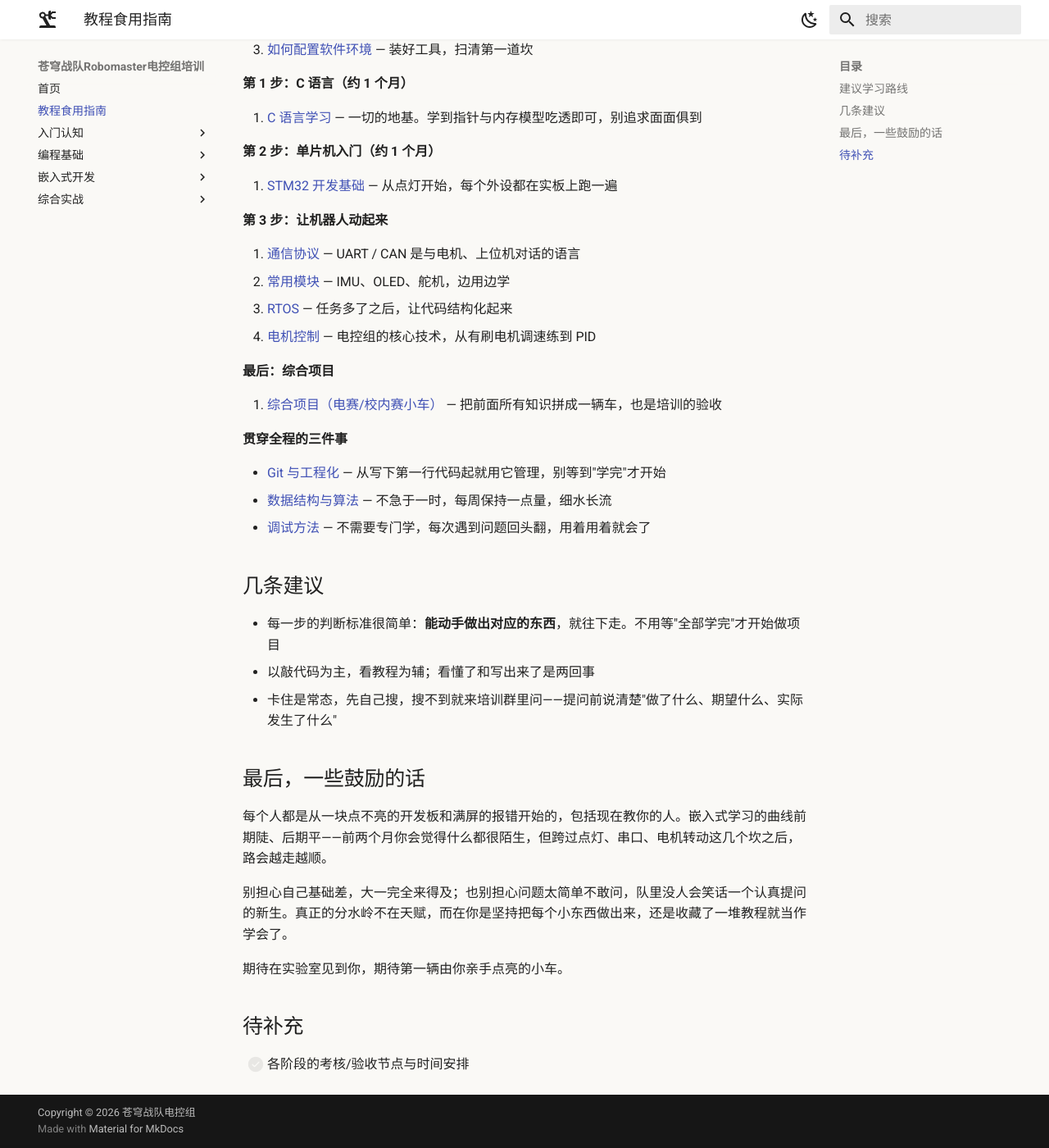
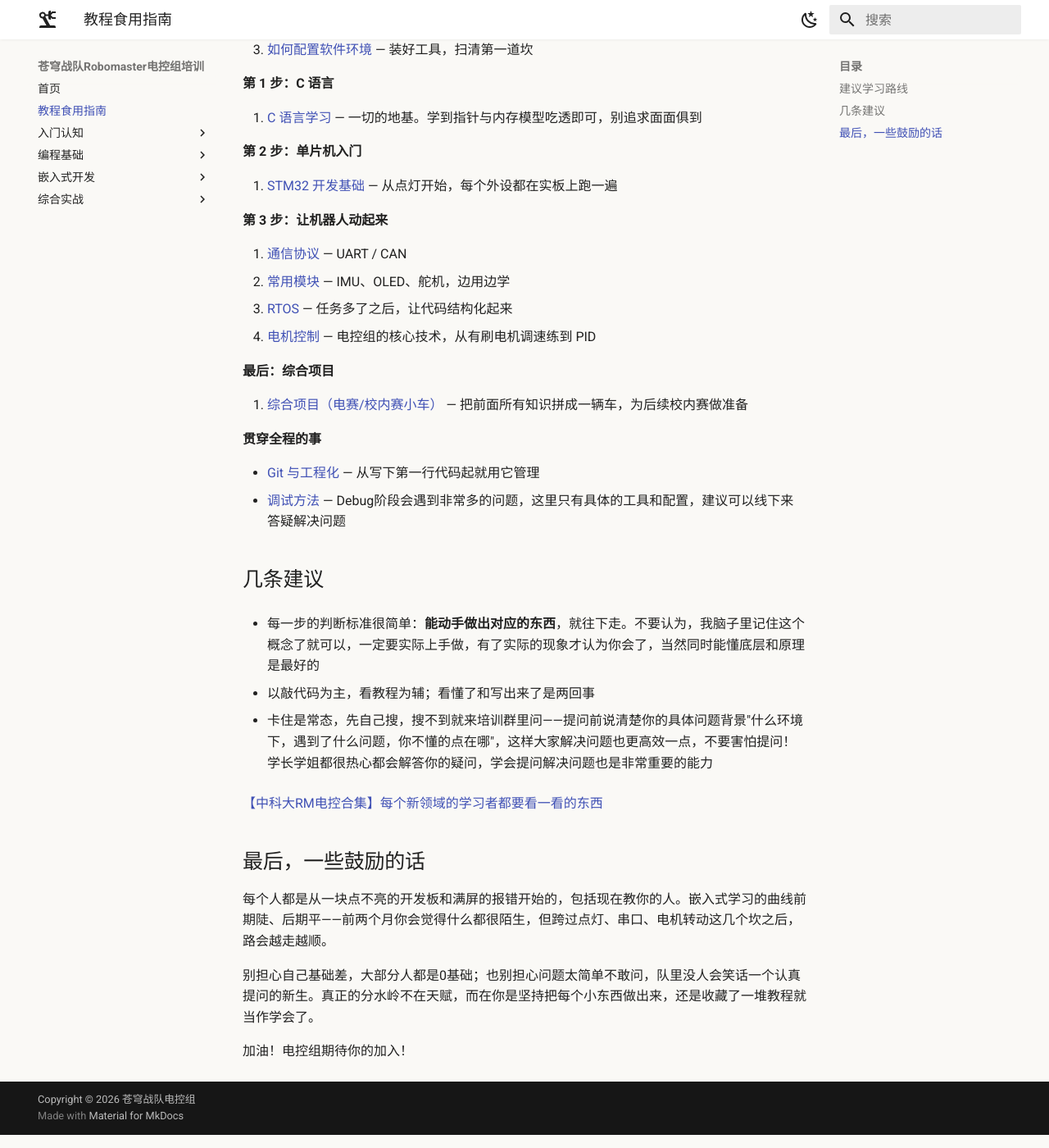
Before and after one commit to Xiaofxx/rm-ec-training, an MkDocs documentation site: the page built from docs/guide.md, in a window 1280 px wide and 1400 px high, scrolled down 383 px. Shown: the whole window at 82% size. Built offline with MkDocs 1.6.1 and Material for MkDocs 9.7.7, drawn with Linux system fonts in a browser that asks for light colours; some of the changed text lies outside the part shown.

Commit message:
content: 调整教程食用指南措辞与学习路线，补充中科大RM视频资源

```diff
--- a/docs/guide.md
+++ b/docs/guide.md
@@ -4,51 +4,50 @@
 
 ## 建议学习路线
 
-**第 0 步：开荒（第 1 周）**
+**第 0 步：开荒**
 
-1. [比赛与电控组简介](about.md) — 知道自己在为什么而学
+1. [比赛与电控组简介](about.md) — 了解比赛以及技术定位
 2. [如何寻找资源](resources.md) — 学会自己找资料，这是受用最久的一课
 3. [如何配置软件环境](env-setup.md) — 装好工具，扫清第一道坎
 
-**第 1 步：C 语言（约 1 个月）**
+**第 1 步：C 语言**
 
 4. [C 语言学习](c-lang.md) — 一切的地基。学到指针与内存模型吃透即可，别追求面面俱到
 
-**第 2 步：单片机入门（约 1 个月）**
+**第 2 步：单片机入门**
 
 5. [STM32 开发基础](stm32.md) — 从点灯开始，每个外设都在实板上跑一遍
 
 **第 3 步：让机器人动起来**
 
-6. [通信协议](comm.md) — UART / CAN 是与电机、上位机对话的语言
+6. [通信协议](comm.md) — UART / CAN
 7. [常用模块](modules.md) — IMU、OLED、舵机，边用边学
 8. [RTOS](rtos.md) — 任务多了之后，让代码结构化起来
 9. [电机控制](motor.md) — 电控组的核心技术，从有刷电机调速练到 PID
 
 **最后：综合项目**
 
-10. [综合项目（电赛/校内赛小车）](project.md) — 把前面所有知识拼成一辆车，也是培训的验收
+10. [综合项目（电赛/校内赛小车）](project.md) — 把前面所有知识拼成一辆车，为后续校内赛做准备
 
-**贯穿全程的三件事**
+**贯穿全程的事**
 
-- [Git 与工程化](git.md) — 从写下第一行代码起就用它管理，别等到"学完"才开始
-- [数据结构与算法](dsa.md) — 不急于一时，每周保持一点量，细水长流
-- [调试方法](debugging.md) — 不需要专门学，每次遇到问题回头翻，用着用着就会了
+- [Git 与工程化](git.md) — 从写下第一行代码起就用它管理
+- [调试方法](debugging.md) — Debug阶段会遇到非常多的问题，这里只有具体的工具和配置，建议可以线下来答疑解决问题
 
 ## 几条建议
 
-- 每一步的判断标准很简单：**能动手做出对应的东西**，就往下走。不用等"全部学完"才开始做项目
+- 每一步的判断标准很简单：**能动手做出对应的东西**，就往下走。不要认为，我脑子里记住这个概念了就可以，一定要实际上手做，有了实际的现象才认为你会了，当然同时能懂底层和原理是最好的
+
 - 以敲代码为主，看教程为辅；看懂了和写出来了是两回事
-- 卡住是常态，先自己搜，搜不到就来培训群里问——提问前说清楚"做了什么、期望什么、实际发生了什么"
+
+- 卡住是常态，先自己搜，搜不到就来培训群里问——提问前说清楚你的具体问题背景"什么环境下，遇到了什么问题，你不懂的点在哪"，这样大家解决问题也更高效一点，不要害怕提问！学长学姐都很热心都会解答你的疑问，学会提问解决问题也是非常重要的能力
+
+  [【中科大RM电控合集】每个新领域的学习者都要看一看的东西](https://www.bilibili.com/video/BV1w3411o7Y3?vd_source=0ec807ca37217dda15dcd3c1863ba0c9)
 
 ## 最后，一些鼓励的话
 
 每个人都是从一块点不亮的开发板和满屏的报错开始的，包括现在教你的人。嵌入式学习的曲线前期陡、后期平——前两个月你会觉得什么都很陌生，但跨过点灯、串口、电机转动这几个坎之后，路会越走越顺。
 
-别担心自己基础差，大一完全来得及；也别担心问题太简单不敢问，队里没人会笑话一个认真提问的新生。真正的分水岭不在天赋，而在你是坚持把每个小东西做出来，还是收藏了一堆教程就当作学会了。
+别担心自己基础差，大部分人都是0基础；也别担心问题太简单不敢问，队里没人会笑话一个认真提问的新生。真正的分水岭不在天赋，而在你是坚持把每个小东西做出来，还是收藏了一堆教程就当作学会了。
 
-期待在实验室见到你，期待第一辆由你亲手点亮的小车。
-
-## 待补充
-
-- [ ] 各阶段的考核/验收节点与时间安排
+加油！电控组期待你的加入！
```
